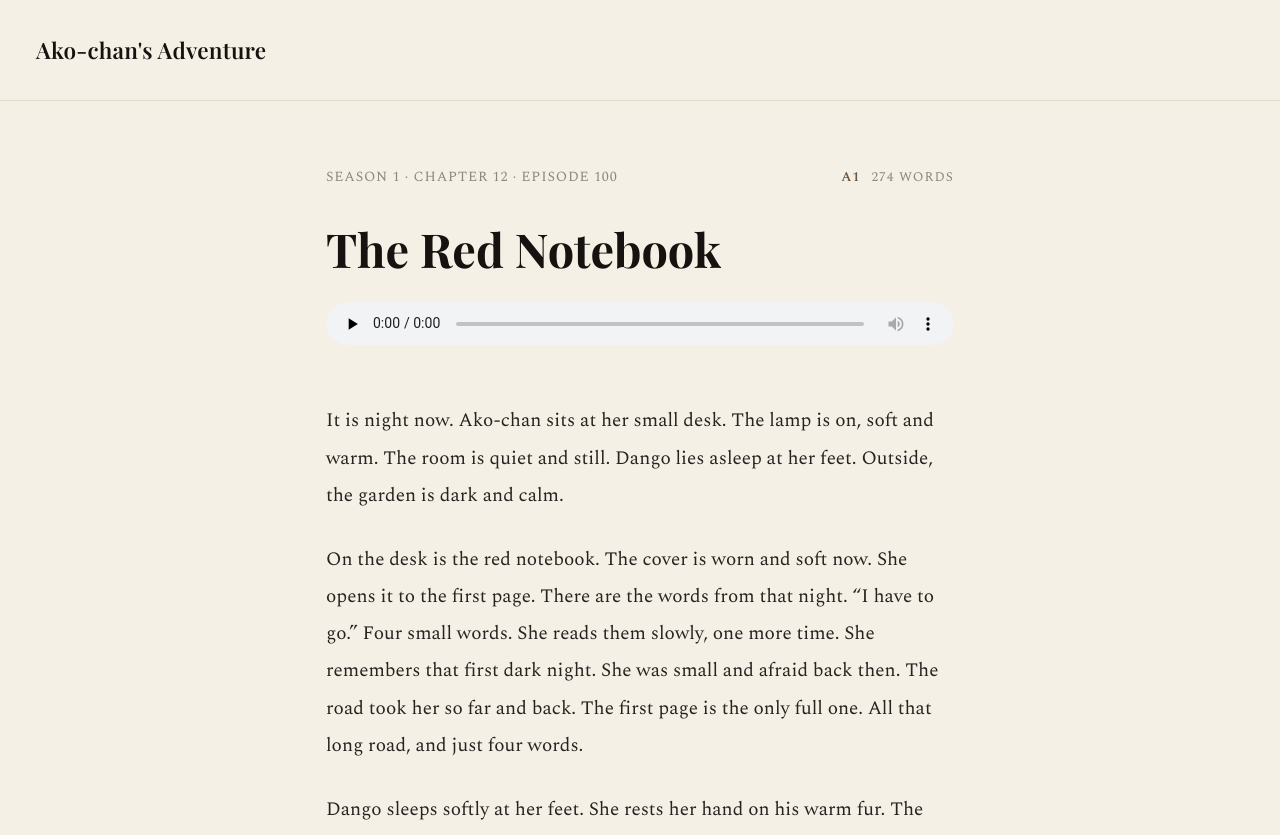
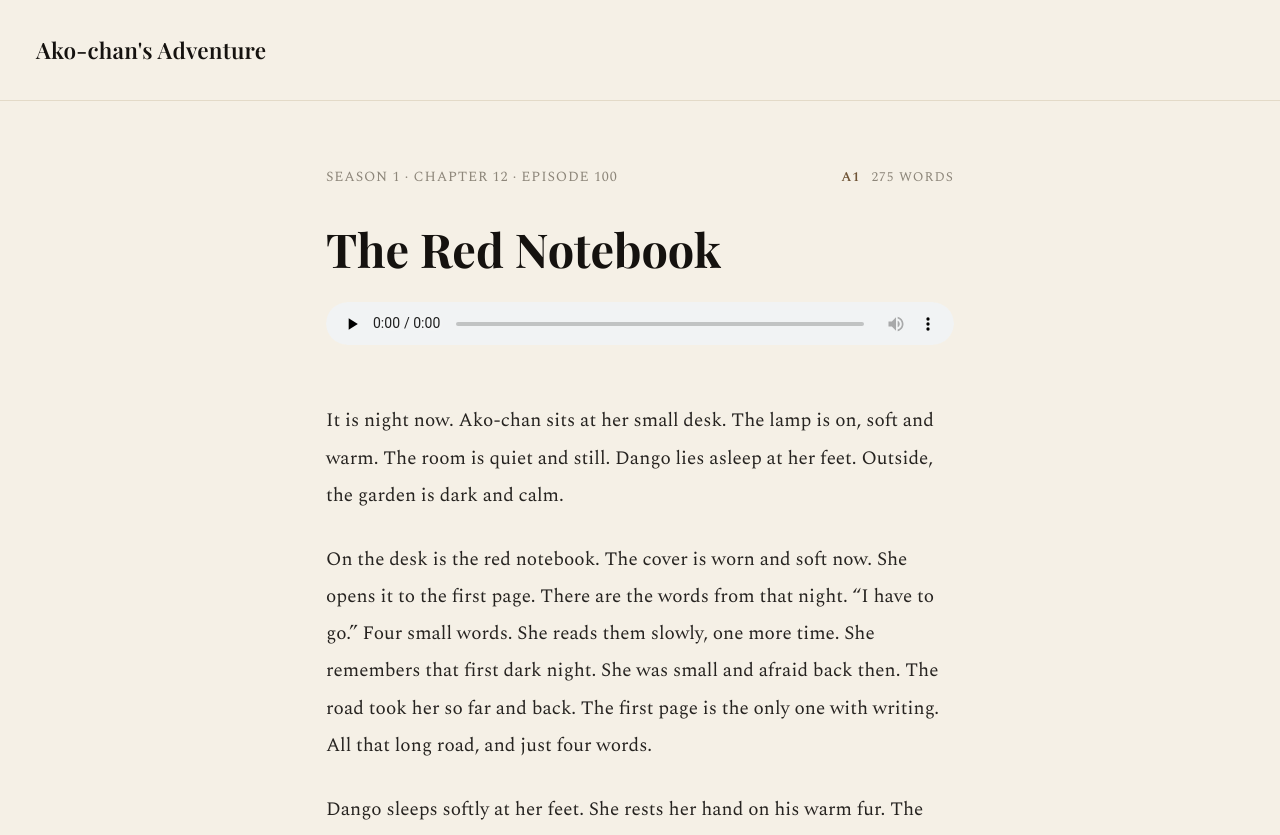
Before and after one commit to morisaki-yuichi/ako-chans-adventure, a Jekyll site: the page built from season1/chapter12/ep100.md, in a window 1280 px wide. Shown: the top 835 px of the page. Built offline with Jekyll 4.4.1, drawn with Linux system fonts in a browser that asks for light colours.

Commit message:
fix(s1-ch12): clarify Ep100 diary line (only one with writing)

```diff
--- a/season1/chapter12/ep100.md
+++ b/season1/chapter12/ep100.md
@@ -6,7 +6,7 @@ chapter: 12
 episode: 100
 level: A1
 story_day: 121
-word_count: 274
+word_count: 275
 prev_ep: /season1/chapter12/ep099/
 next_ep: /season2/chapter13/ep101/
 permalink: /season1/chapter12/ep100/
@@ -14,7 +14,7 @@ permalink: /season1/chapter12/ep100/
 
 It is night now. Ako-chan sits at her small desk. The lamp is on, soft and warm. The room is quiet and still. Dango lies asleep at her feet. Outside, the garden is dark and calm.
 
-On the desk is the red notebook. The cover is worn and soft now. She opens it to the first page. There are the words from that night. "I have to go." Four small words. She reads them slowly, one more time. She remembers that first dark night. She was small and afraid back then. The road took her so far and back. The first page is the only full one. All that long road, and just four words.
+On the desk is the red notebook. The cover is worn and soft now. She opens it to the first page. There are the words from that night. "I have to go." Four small words. She reads them slowly, one more time. She remembers that first dark night. She was small and afraid back then. The road took her so far and back. The first page is the only one with writing. All that long road, and just four words.
 
 Dango sleeps softly at her feet. She rests her hand on his warm fur. The lamp hums low in the quiet room. The night is long and quiet outside. Ako-chan looks out at the dark garden. Obia is out there in the night. It stands quiet by the old shed. Obia stays here now, with her. The garden sleeps in the soft dark. The thought is warm inside her chest.
 
```
